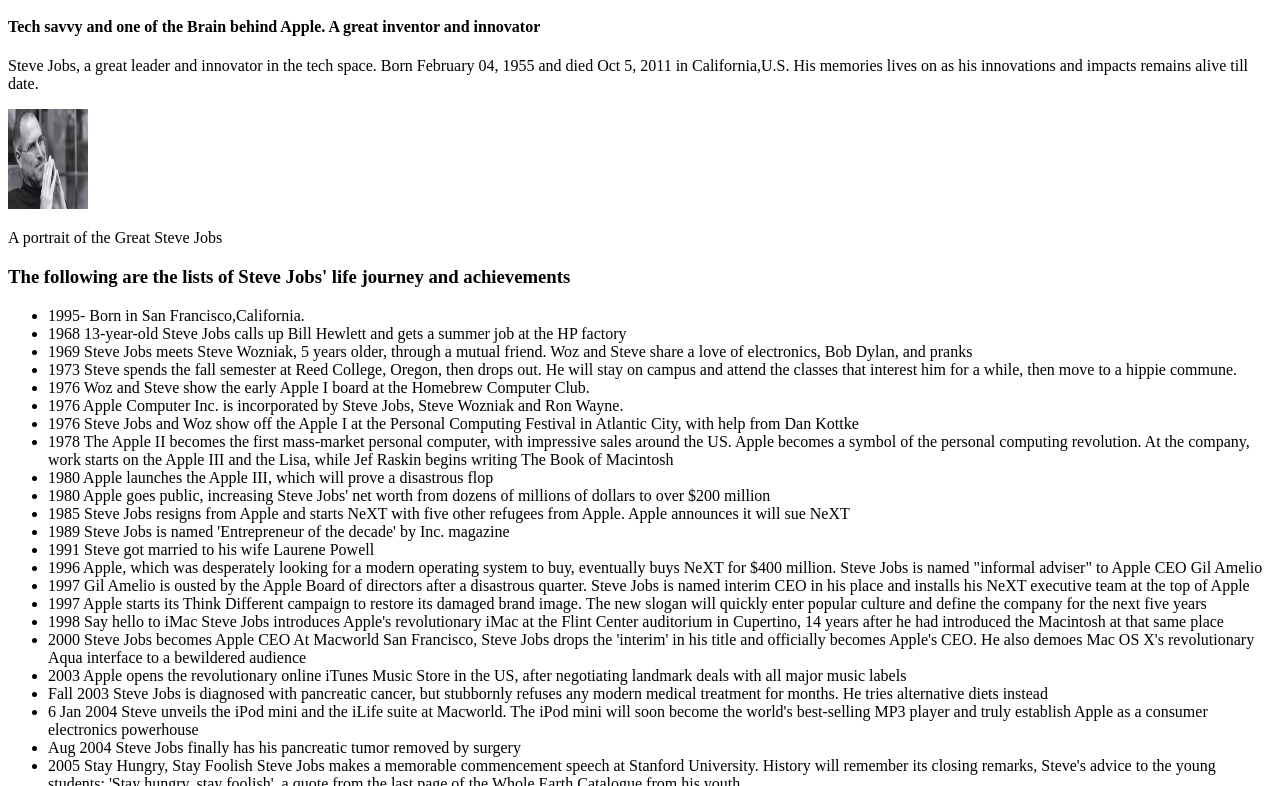
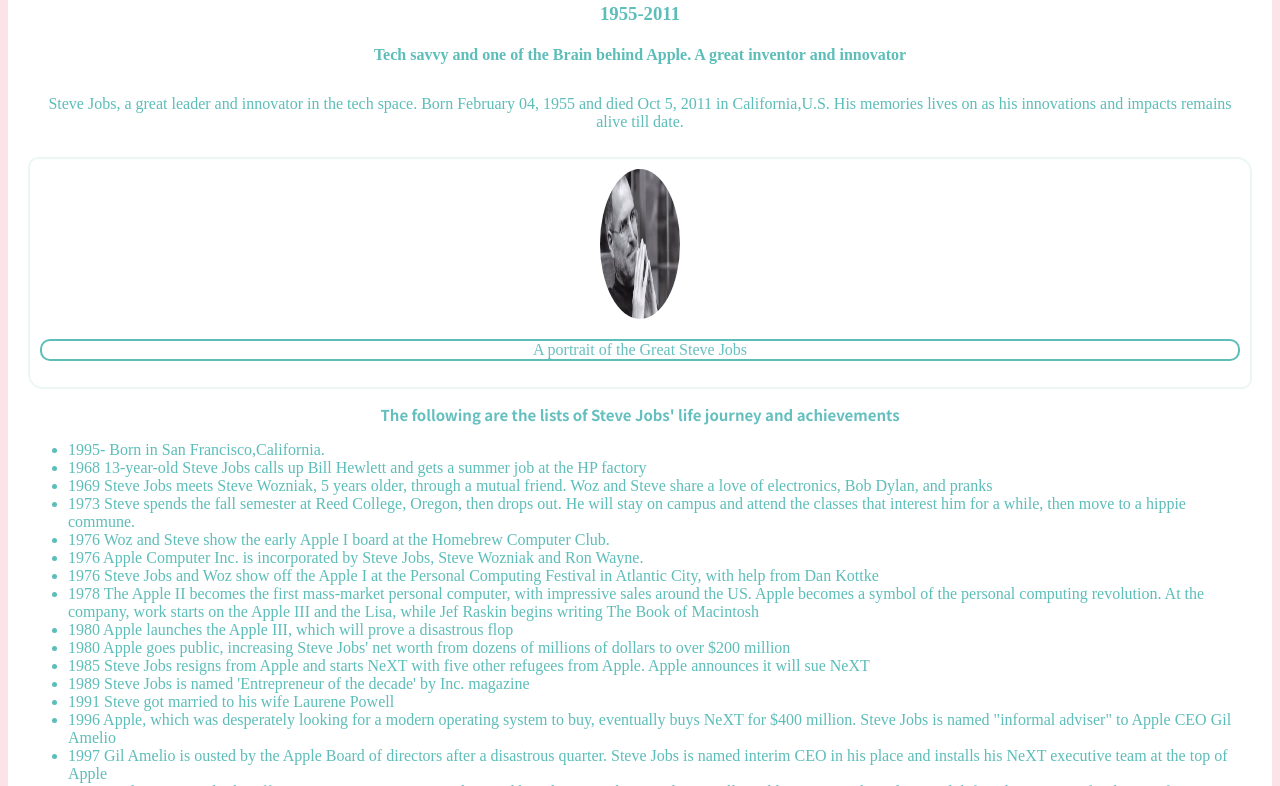
Before and after one commit to nnekasandra/tribute_page, a plain HTML site: page index.html in a window 1280 px wide. Shown: the part 105-891 px from the top of the page. Drawn offline with Linux system fonts and the light colour scheme.

Commit message:
Update index.html

```diff
--- a/index.html
+++ b/index.html
@@ -3,7 +3,7 @@
   <head>
     <meta http-equiv="content-type" content="text/html; charset=utf-8" />
     <title>Tribute to Steve Jobs</title>
-    <link rel="stylesheet" href="tribute.css" />
+    <link rel="stylesheet" href="styles.css" />
     <link href="https://fonts.googleapis.com/css2?family=Noto+Sans+JP:wght@700&display=swap" rel="stylesheet">
   </head>
   <body>
```
